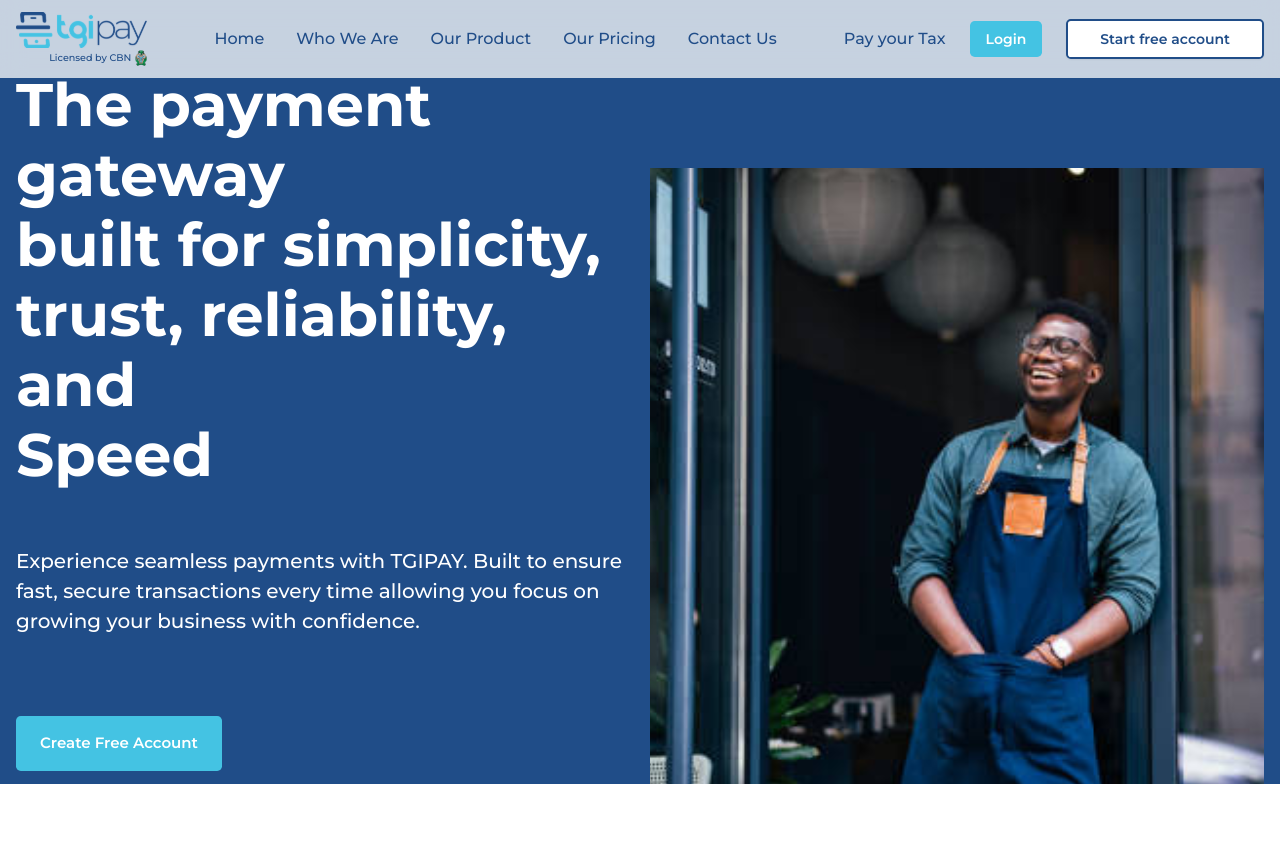
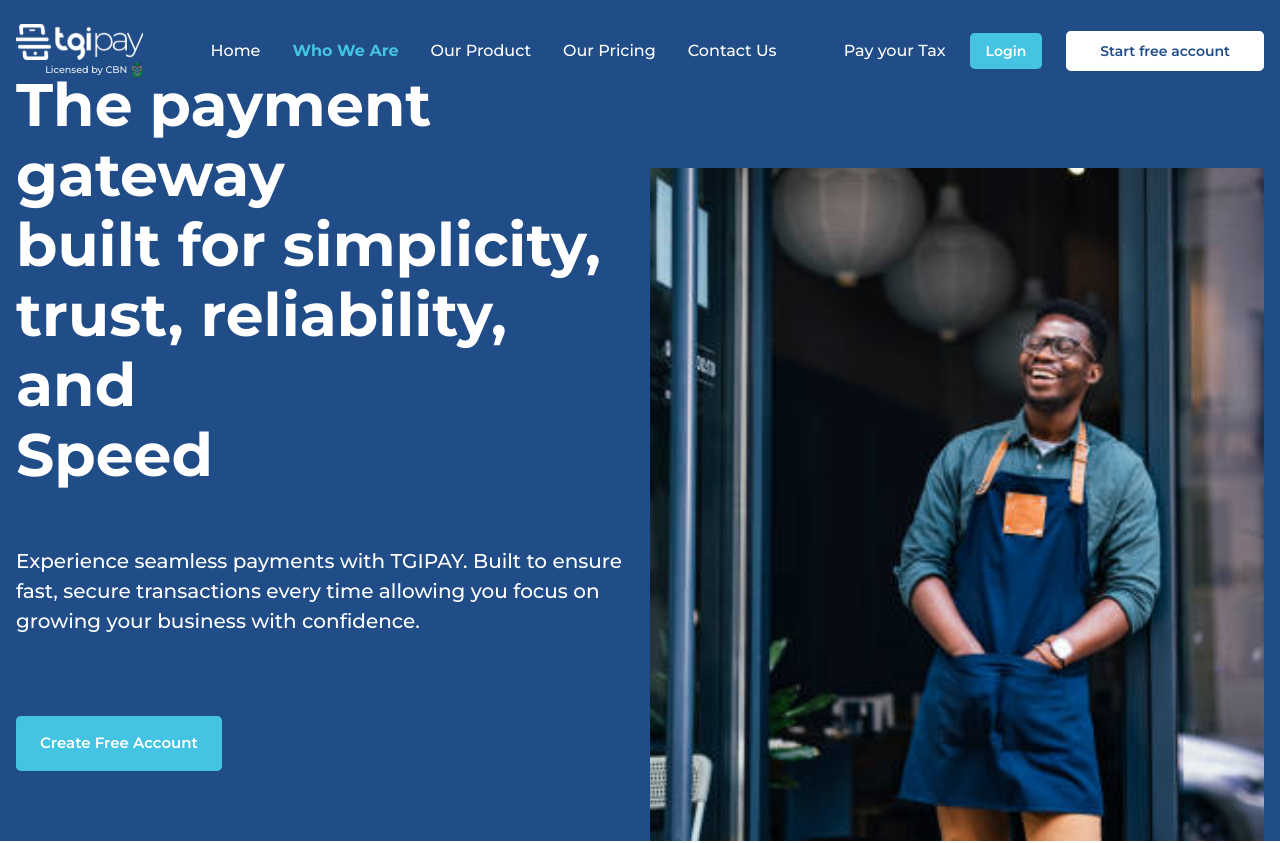
Before and after one commit to CHIDI00/tgipay-frontend, a Next.js app: page /whoWeAre in a window 1280 px wide. Shown: the top 843 px of the page. Built offline with nearby package versions, Linux system fonts and the light colour scheme.

Commit message:
update on the navbar and a section

```diff
--- a/src/app/ourPricing/page.tsx
+++ b/src/app/ourPricing/page.tsx
@@ -1,3 +1,4 @@
+import ReadyToTransform from "@/components/sections/Home/ReadyToTransform";
 import PricingSection from "@/components/sections/Pricing/PricingSection";
 import React from "react";
 
@@ -5,6 +6,7 @@ const pages = () => {
   return (
     <div>
       <PricingSection />
+      <ReadyToTransform />
     </div>
   );
 };
--- a/src/components/SmoothScroll.tsx
+++ b/src/components/SmoothScroll.tsx
@@ -8,7 +8,7 @@ export default function SmoothScroll({
   children: React.ReactNode;
 }) {
   return (
-    <ReactLenis root options={{ duration: 1.8, smoothWheel: true }}>
+    <ReactLenis root options={{ duration: 1.4, smoothWheel: true }}>
       {children}
     </ReactLenis>
   );
--- a/src/components/layout/Footer.tsx
+++ b/src/components/layout/Footer.tsx
@@ -101,13 +101,13 @@ const Footer = () => {
   const renderingTheFooterLinksFor = (
     links: { label: string; href: string }[],
   ) => (
-    <ul className="space-y-1">
+    <ul className="space-y-5">
       {links.map((link) => (
         <li key={link.label}>
           <Link
             href={link.href}
             onClick={(e) => handleScroll(e, link.href)}
-            className="text-xl font-light text-blue-200 transition-colors hover:text-white"
+            className="text-md font-light text-blue-200 transition-colors hover:text-white"
           >
             {link.label}
           </Link>
--- a/src/components/layout/MobileMenu.tsx
+++ b/src/components/layout/MobileMenu.tsx
@@ -3,11 +3,10 @@
 import React, { useState, useEffect } from "react";
 import { createPortal } from "react-dom";
 import Link from "next/link";
-
 import { Menu, X } from "lucide-react";
+import Image from "next/image";
 
 import MenuLink from "../ui/MenuLinks";
-import Image from "next/image";
 import primaryLogo from "../../../public/TGIPrimaryLogo.svg";
 import cbnLogo from "../../../public/cbnLogo.svg";
 
@@ -16,7 +15,12 @@ interface MenuItem {
   link: string;
 }
 
-const MobileMenu = ({ items }: { items: MenuItem[] }) => {
+interface MobileMenuProps {
+  items: MenuItem[];
+  isDarkTheme: boolean;
+}
+
+const MobileMenu = ({ items, isDarkTheme }: MobileMenuProps) => {
   const [isOpen, setIsOpen] = useState(false);
   const [mounted, setMounted] = useState(false);
 
@@ -35,11 +39,15 @@ const MobileMenu = ({ items }: { items: MenuItem[] }) => {
     };
   }, [isOpen]);
 
+  const iconColorClass = isDarkTheme
+    ? "text-white hover:bg-white/10"
+    : "text-brand-navy hover:bg-slate-100";
+
   return (
     <>
       <button
         onClick={() => setIsOpen(true)}
-        className="p-2 transition-colors rounded-md text-brand-navy hover:bg-slate-100"
+        className={`p-2 transition-colors rounded-md ${iconColorClass}`}
         aria-label="Open menu"
       >
         <Menu size={32} />
@@ -90,7 +98,7 @@ const MobileMenu = ({ items }: { items: MenuItem[] }) => {
                 </div>
                 <button
                   onClick={() => setIsOpen(false)}
-                  className="p-2 transition-colors rounded-full text-slate-500"
+                  className="p-2 transition-colors rounded-full text-slate-500 hover:bg-slate-100"
                 >
                   <X size={28} />
                 </button>
--- a/src/components/layout/Navigation.tsx
+++ b/src/components/layout/Navigation.tsx
@@ -2,13 +2,33 @@
 
 import Image from "next/image";
 import React from "react";
+import Link from "next/link";
+import { usePathname } from "next/navigation";
+import { Button } from "@/components/ui/button";
+
 import primaryLogo from "../../../public/TGIPrimaryLogo.svg";
+import whiteLogo from "../../../public/TGIWhiteLogo.svg";
 import cbnLogo from "../../../public/cbnLogo.svg";
-import { Button } from "@/components/ui/button";
-import Link from "next/link";
 import MobileMenu from "./MobileMenu";
 
 const Navigation = () => {
+  const pathname = usePathname();
+
+  const darkBackgroundPages = ["/ourPricing", "/ourProduct", "/whoWeAre"];
+
+  const isDarkTheme = darkBackgroundPages.includes(pathname);
+
+  const textColor = isDarkTheme ? "text-white" : "text-brand-navy";
+  const hoverColor = isDarkTheme
+    ? "hover:text-brand-cyan"
+    : "hover:text-brand-cyan";
+  const logoSrc = isDarkTheme ? whiteLogo : primaryLogo;
+
+  const loginBtnStyle = "bg-brand-cyan hover:bg-brand-cyan/90 text-white";
+  const startBtnStyle = isDarkTheme
+    ? "border-white text-brand-navy hover:bg-white/10 border-2"
+    : "border-brand-navy text-brand-navy hover:bg-brand-navy/5 border-2";
+
   const menuItems = [
     { label: "Home", link: "/" },
     { label: "Who We Are", link: "/whoWeAre" },
@@ -18,71 +38,59 @@ const Navigation = () => {
   ];
 
   return (
-    <div className="fixed top-0 w-full py-3 bg-[#f9fafbc4] backdrop-blur-md z-50 transition-all">
+    <div className={`absolute top-0 w-full py-6 z-50 bg-transparent`}>
       <div className="max-w-[90rem] mx-auto px-4 flex justify-between items-center">
         <div className="flex flex-col items-end justify-center">
+          <Link href="/">
             <Image
-            src={primaryLogo}
+              src={logoSrc}
               alt="TGI Pay Logo"
               width={100}
               height={35}
               className="w-auto h-8 md:h-9"
             />
+          </Link>
+
           <div className="flex items-center gap-1 mt-0.5">
-            <p className="text-[0.6rem] font-medium text-brand-navy">
+            <p className={`text-[0.6rem] font-medium ${textColor} opacity-90`}>
               Licensed by CBN
             </p>
             <Image src={cbnLogo} alt="CBN Logo" width={12} height={12} />
           </div>
         </div>
 
-        <div className="items-center justify-between hidden gap-8 font-medium text-brand-navy lg:flex">
-          <Link href="/" className="transition-colors hover:text-brand-cyan">
-            Home
+        <div
+          className={`items-center justify-between hidden gap-8 font-medium lg:flex ${textColor}`}
+        >
+          {menuItems.map((item) => (
+            <Link
+              key={item.label}
+              href={item.link}
+              className={`transition-colors ${hoverColor} ${pathname === item.link ? "text-brand-cyan font-bold" : ""}`}
+            >
+              {item.label}
             </Link>
-          <Link
-            href="/whoWeAre"
-            className="transition-colors hover:text-brand-cyan"
-          >
-            Who We Are
-          </Link>
-          <Link
-            href="/ourProduct"
-            className="transition-colors hover:text-brand-cyan"
-          >
-            Our Product
-          </Link>
-          <Link
-            href="/ourPricing"
-            className="transition-colors hover:text-brand-cyan"
-          >
-            Our Pricing
-          </Link>
-          <Link
-            href="/contactUs"
-            className="transition-colors hover:text-brand-cyan"
-          >
-            Contact Us
-          </Link>
+          ))}
         </div>
 
         <div className="items-center justify-between hidden gap-6 lg:flex">
-          <p className="font-medium text-brand-navy">Pay your Tax</p>
-          <Button className="font-semibold text-white rounded-lg bg-brand-cyan hover:bg-brand-cyan/90">
+          <p className={`font-medium ${textColor}`}>Pay your Tax</p>
+
+          <Button className={`font-semibold rounded-lg ${loginBtnStyle}`}>
             Login
           </Button>
+
           <Button
             size="lg"
             variant="outline"
-            className="font-semibold border-2 rounded-lg border-brand-navy text-brand-navy hover:bg-brand-navy/5"
+            className={`font-semibold rounded-lg ${startBtnStyle}`}
           >
             Start free account
           </Button>
         </div>
 
-        {/* mobile menu*/}
         <div className="lg:hidden">
-          <MobileMenu items={menuItems} />
+          <MobileMenu items={menuItems} isDarkTheme={isDarkTheme} />
         </div>
       </div>
     </div>
--- a/src/components/sections/Home/HeroSection.tsx
+++ b/src/components/sections/Home/HeroSection.tsx
@@ -12,7 +12,7 @@ import FloatingAnimation from "@/components/ui/FloatingAnimation";
 
 const HeroSection = () => {
   return (
-    <section className="w-full lg:h-[49rem] h-[100dvh] bg-[#F9FAFB] ">
+    <section className="w-full  h-[100dvh] bg-[#F9FAFB] ">
       <div className="max-w-[90rem] h-full flex justify-between items-center px-4 mx-auto overflow-y-hidden ">
         <div className="grid items-center w-full h-full grid-cols-1 lg:grid-cols-2">
           {/* left content */}
@@ -82,7 +82,7 @@ const HeroSection = () => {
             <FadeInAnimation
               delay={1}
               stagger={0.2}
-              className="flex  gap-4 pt-6"
+              className="flex gap-4 pt-6"
             >
               <Button
                 size="lg"
--- a/src/components/sections/WhoWeAre/HomeSectionForAbout.tsx
+++ b/src/components/sections/WhoWeAre/HomeSectionForAbout.tsx
@@ -8,7 +8,7 @@ import FadeInAnimation from "@/components/ui/FadeInAnimation";
 
 const HomeSectionForAbout = () => {
   return (
-    <section className="w-full lg:h-[49rem] h-[100dvh] bg-brand-navy">
+    <section className="w-full bg-brand-navy">
       <div className="max-w-[90rem] h-full flex justify-between items-center px-4 mx-auto overflow-y-hidden">
         <div className="grid items-center w-full h-full grid-cols-1 lg:grid-cols-2 gap-5">
           {/* left content */}
--- a/src/components/ui/FadeInAnimation.tsx
+++ b/src/components/ui/FadeInAnimation.tsx
@@ -22,7 +22,7 @@ const FadeInAnimation = ({
   children,
   delay = 0,
   duration = 0.5,
-  yOffset = 30,
+  yOffset = 50,
   stagger = 0,
   className = "",
 }: FadeInProps) => {
```
Also changed, not shown: src/components/sections/Home/ReadyToTransform.tsx (+18 -7 lines). Lines whose indentation alone changed are shown as unchanged.
